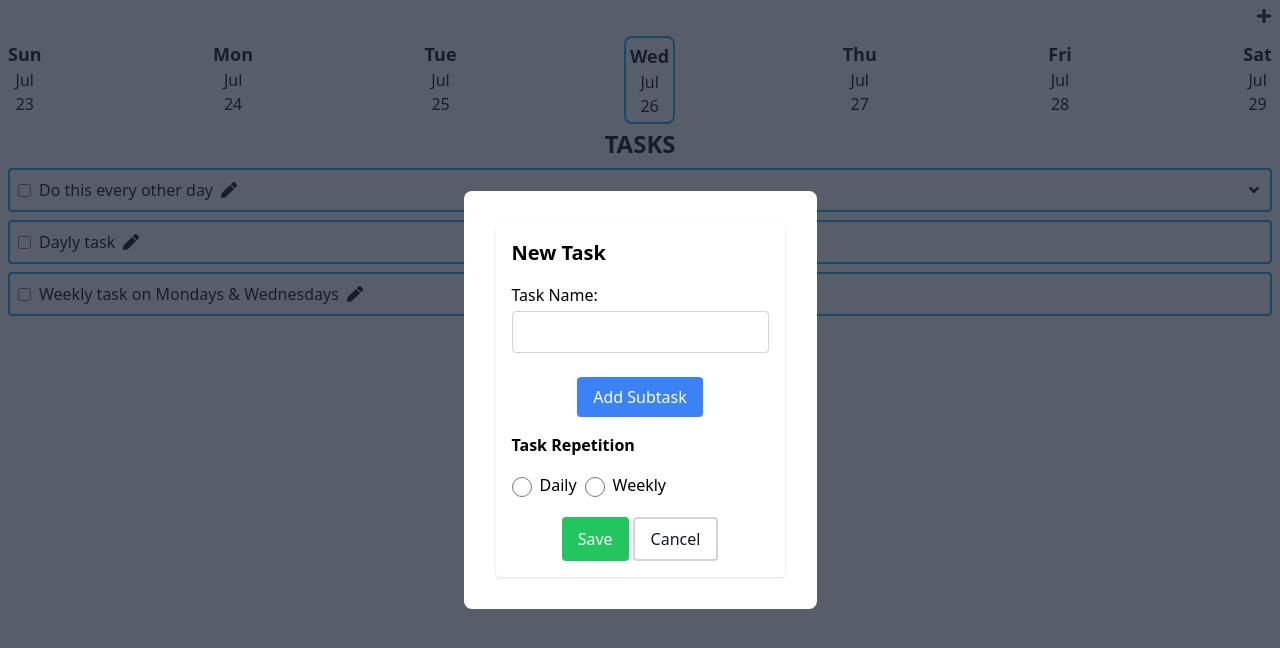
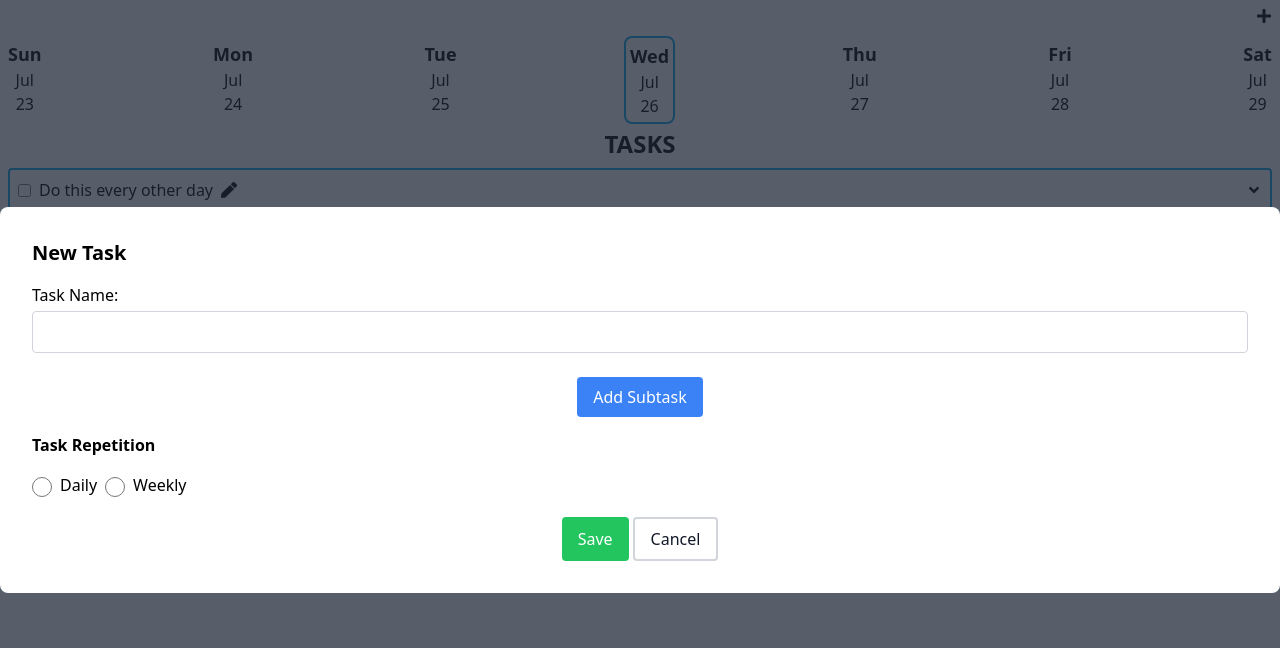
Before and after one commit to hnrkcode/habit-tracker, a React (Vite) app: page / in a window 1280 px wide. Both pictures are taken after a click on the icon 1264 px from the left and 16 px from the top of the page. Shown: the top 648 px of the page. Built offline with nearby package versions, Linux system fonts and the light colour scheme.

Commit message:
Fix modal width

```diff
--- a/src/components/Modal.tsx
+++ b/src/components/Modal.tsx
@@ -8,7 +8,7 @@ export default function Modal({ isOpen, onClose, children }: ModalProps) {
           className="absolute inset-0 bg-gray-800 opacity-75"
           onClick={onClose}
         ></div>
-        <div className="bg-white rounded-lg p-8 z-10 max-h-[80vh] overflow-auto">
+        <div className="bg-white rounded-lg p-8 z-10 w-full max-h-[80vh] overflow-auto">
           {children}
         </div>
       </div>
--- a/src/components/forms/NewTaskForm.tsx
+++ b/src/components/forms/NewTaskForm.tsx
@@ -116,7 +116,7 @@ export default function NewTaskForm({ onSave, onCancel }: NewTaskFormProps) {
   const emptyFieldError = <p className="text-red-500">Can't be empty</p>;
 
   return (
-    <div className="p-4 bg-white rounded shadow">
+    <div>
       <h1 className="text-xl font-semibold mb-4">New Task</h1>
       <div className="mb-4">
         <label htmlFor="taskName" className="block font-medium mb-1">
```
